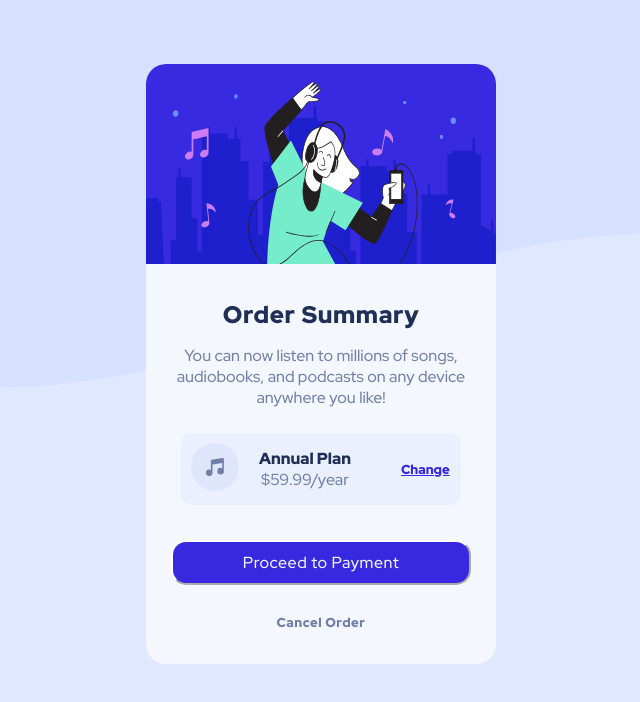
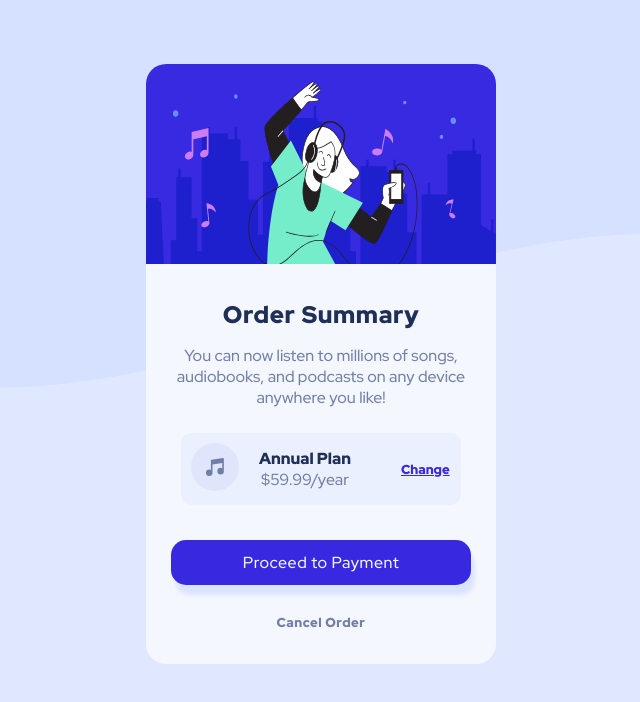
Before and after one commit to sudharson-31/order-summary-component-main, a plain HTML site: page index.html in a window 1280 px wide. Shown: the whole page, without its empty margins (319-959 px from the left). Drawn offline with Linux system fonts and the light colour scheme.

Commit message:
button shadow added

```diff
--- a/styles/main.scss
+++ b/styles/main.scss
@@ -145,7 +145,8 @@ body{
                 letter-spacing: 0.5px;
                 font-size: medium;
                 border-radius: 15px;
-                border-color: white;
+               border-style: none;
+               box-shadow: 4px 10px 4px darken($v-pale,5);
 
                 &:hover{
                     cursor: pointer;
```
Also changed, not shown: styles/main.css, 1 other file.
